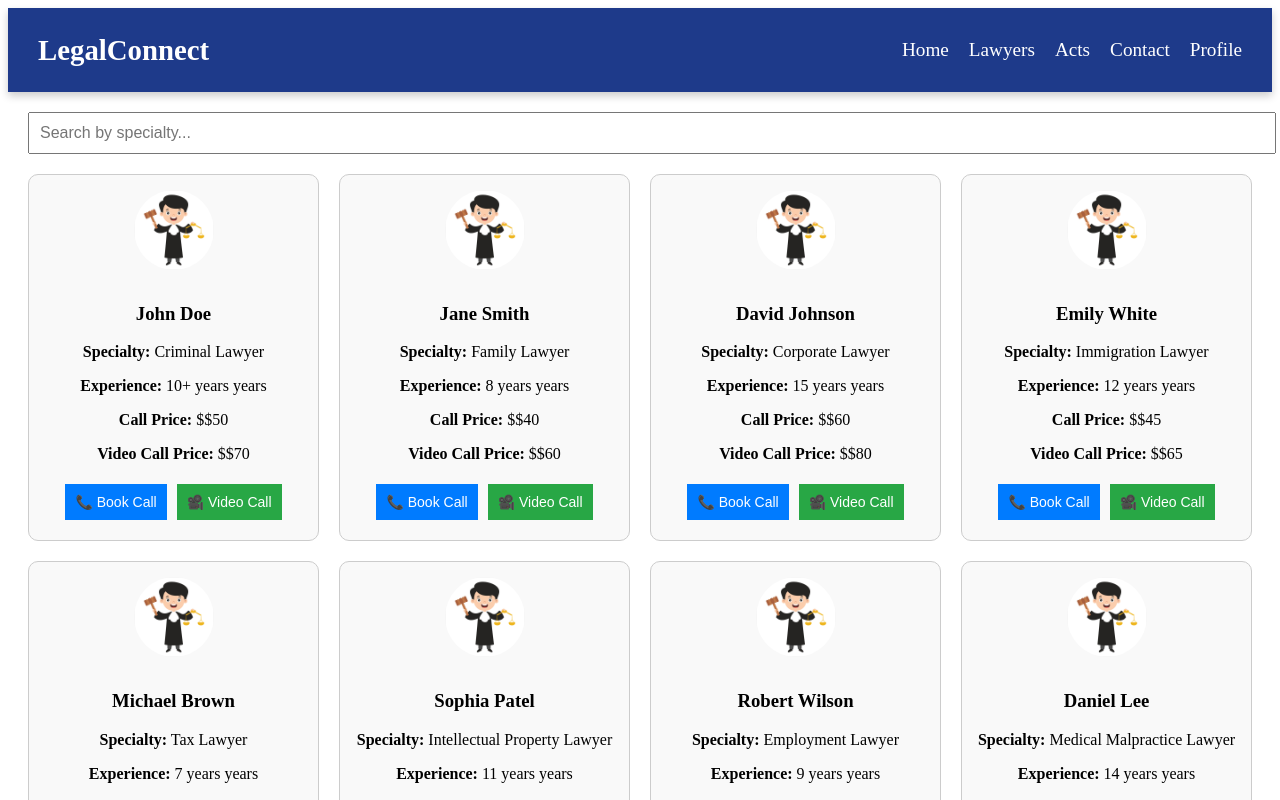
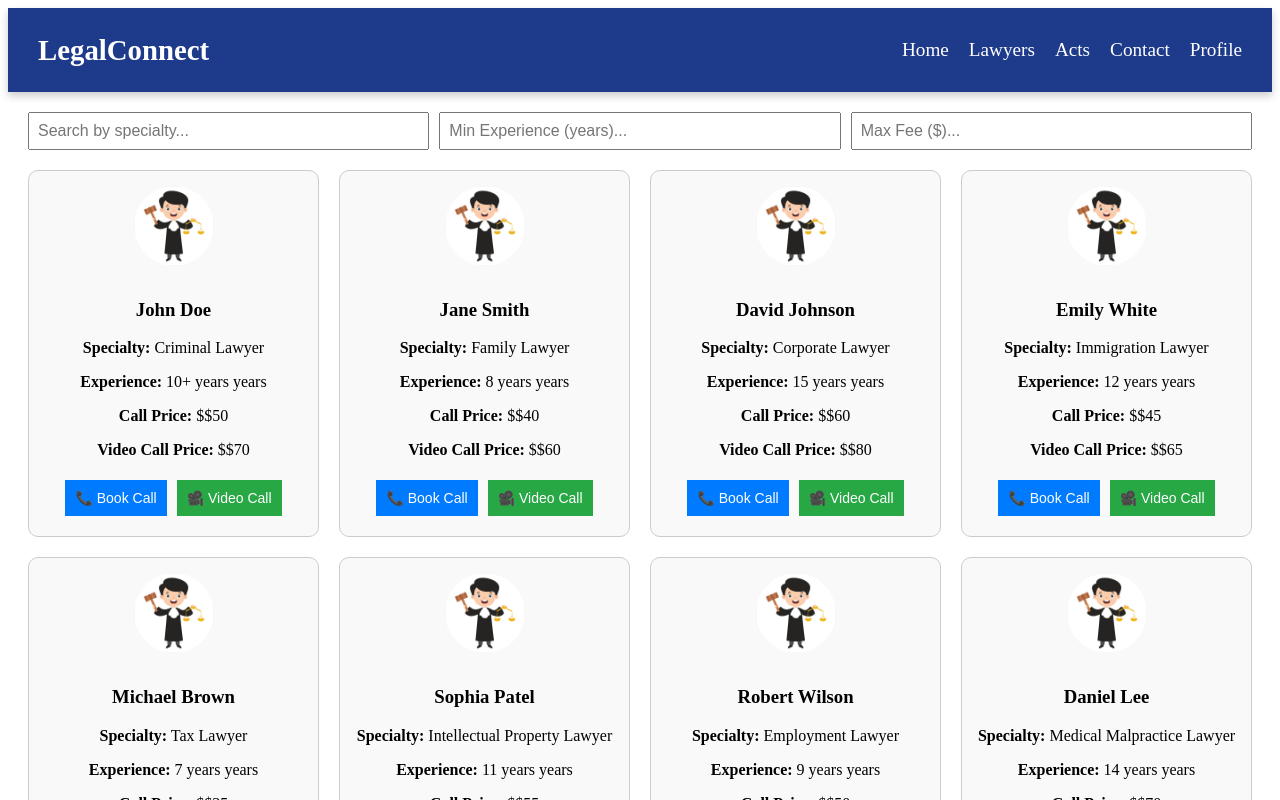
Before and after one commit to prathamlashkari/College-Spring-boot, a React (Vite) app in the folder front-end/: page /lawyers in a window 1280 px wide. Shown: the top 800 px of the page. Built offline with nearby package versions, Linux system fonts and the light colour scheme.

Commit message:
added full functonality

```diff
--- a/front-end/src/page/Lawyer.jsx
+++ b/front-end/src/page/Lawyer.jsx
@@ -6,19 +6,39 @@ import { lawyers } from "../constant/Lawyer";
 
 const Lawyer = () => {
   const [searchTerm, setSearchTerm] = useState("");
+  const [searchExperience, setSearchExperience] = useState("");
+  const [searchFee, setSearchFee] = useState("");
   const [showPopup, setShowPopup] = useState(false);
   const [bookingType, setBookingType] = useState("");
   const [selectedLawyer, setSelectedLawyer] = useState(null);
-  const [selectedDate, setSelectedDate] = useState(""); // Selected Date
-  const [selectedTime, setSelectedTime] = useState(""); // Selected Time
-  const [selectedDay, setSelectedDay] = useState(""); // Selected Day
+  const [selectedDate, setSelectedDate] = useState("");
+  const [selectedTime, setSelectedTime] = useState("");
+  const [selectedDay, setSelectedDay] = useState("");
 
-  // Filter lawyers based on specialty
-  const filteredLawyers = lawyers.filter((lawyer) =>
-    lawyer.specialty.toLowerCase().includes(searchTerm.toLowerCase())
+  const filteredLawyers = lawyers.filter((lawyer) => {
+    const experienceNumber = parseInt(lawyer.experience.replace(/\D/g, ""), 10);
+    const callPriceNumber = parseInt(lawyer.callPrice.replace(/\D/g, ""), 10);
+    const videoCallPriceNumber = parseInt(
+      lawyer.videoCallPrice.replace(/\D/g, ""),
+      10
     );
 
-  // Function to handle booking confirmation
+    const matchesSpecialty = lawyer.specialty
+      .toLowerCase()
+      .includes(searchTerm.toLowerCase());
+
+    const matchesExperience = searchExperience
+      ? experienceNumber >= parseInt(searchExperience, 10)
+      : true;
+
+    const matchesFee = searchFee
+      ? callPriceNumber <= parseInt(searchFee, 10) ||
+        videoCallPriceNumber <= parseInt(searchFee, 10)
+      : true;
+
+    return matchesSpecialty && matchesExperience && matchesFee;
+  });
+
   const handleBooking = (lawyer, type) => {
     setSelectedLawyer(lawyer);
     setBookingType(type);
@@ -28,7 +48,6 @@ const Lawyer = () => {
     setSelectedDay("");
   };
 
-  // Function to update the selected date and determine the day
   const handleDateChange = (event) => {
     const dateValue = event.target.value;
     setSelectedDate(dateValue);
@@ -56,14 +75,27 @@ const Lawyer = () => {
 
   return (
     <div className="lawyer-container">
-      {/* Search Bar */}
+      {/* Search Filters */}
+      <div className="lawyer-search-filters">
         <input
           type="text"
-        className="lawyer-search"
           placeholder="Search by specialty..."
           value={searchTerm}
           onChange={(e) => setSearchTerm(e.target.value)}
         />
+        <input
+          type="number"
+          placeholder="Min Experience (years)..."
+          value={searchExperience}
+          onChange={(e) => setSearchExperience(e.target.value)}
+        />
+        <input
+          type="number"
+          placeholder="Max Fee ($)..."
+          value={searchFee}
+          onChange={(e) => setSearchFee(e.target.value)}
+        />
+      </div>
 
       {/* Lawyer Cards */}
       <div className="lawyer-cards">
@@ -101,7 +133,7 @@ const Lawyer = () => {
             </div>
           ))
         ) : (
-          <p>No lawyers found for this specialty.</p>
+          <p>No lawyers found matching your criteria.</p>
         )}
       </div>
 
--- a/front-end/src/style/Lawyer.css
+++ b/front-end/src/style/Lawyer.css
@@ -84,3 +84,29 @@
   background-color: red;
   color: white;
 }
+
+.popup-box input[type="date"],
+.popup-box input[type="time"] {
+  display: block;
+  width: 100%;
+  padding: 8px;
+  margin: 10px 0;
+  font-size: 16px;
+  text-align: center;
+}
+
+.popup-box p {
+  font-size: 16px;
+  font-weight: bold;
+}
+.lawyer-search-filters {
+  display: flex;
+  gap: 10px;
+  margin-bottom: 20px;
+}
+
+.lawyer-search-filters input {
+  padding: 8px;
+  width: 100%;
+  font-size: 16px;
+}
```
Lines whose indentation alone changed are shown as unchanged.
